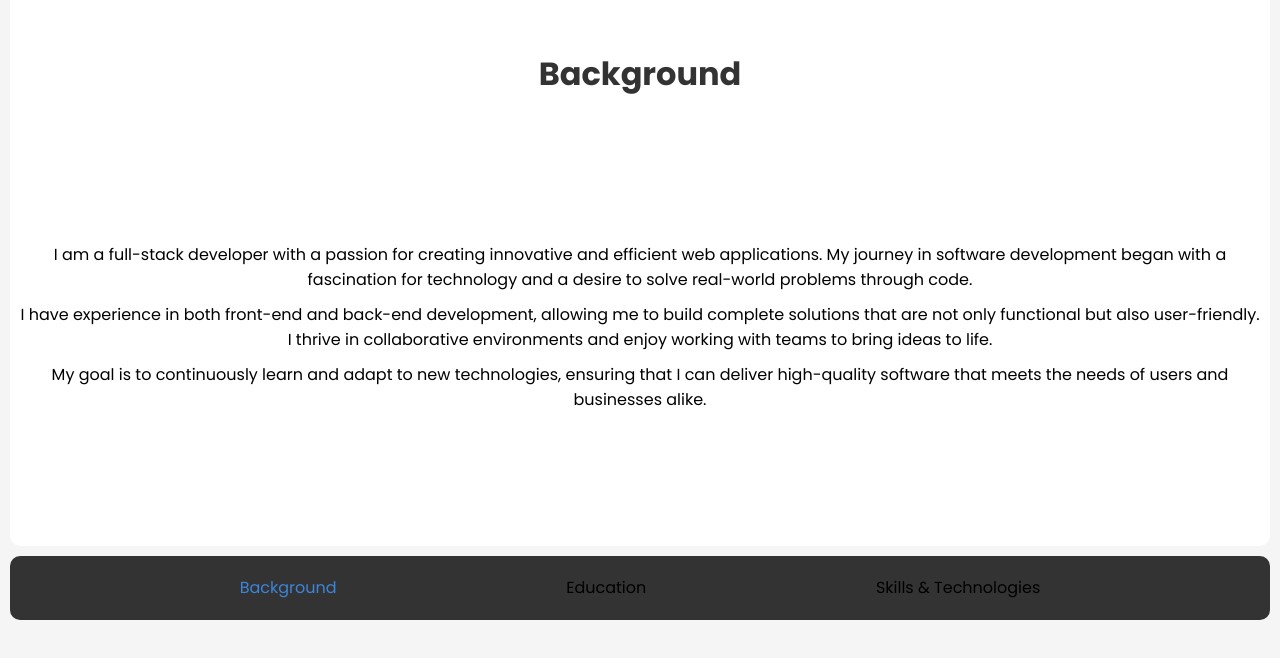
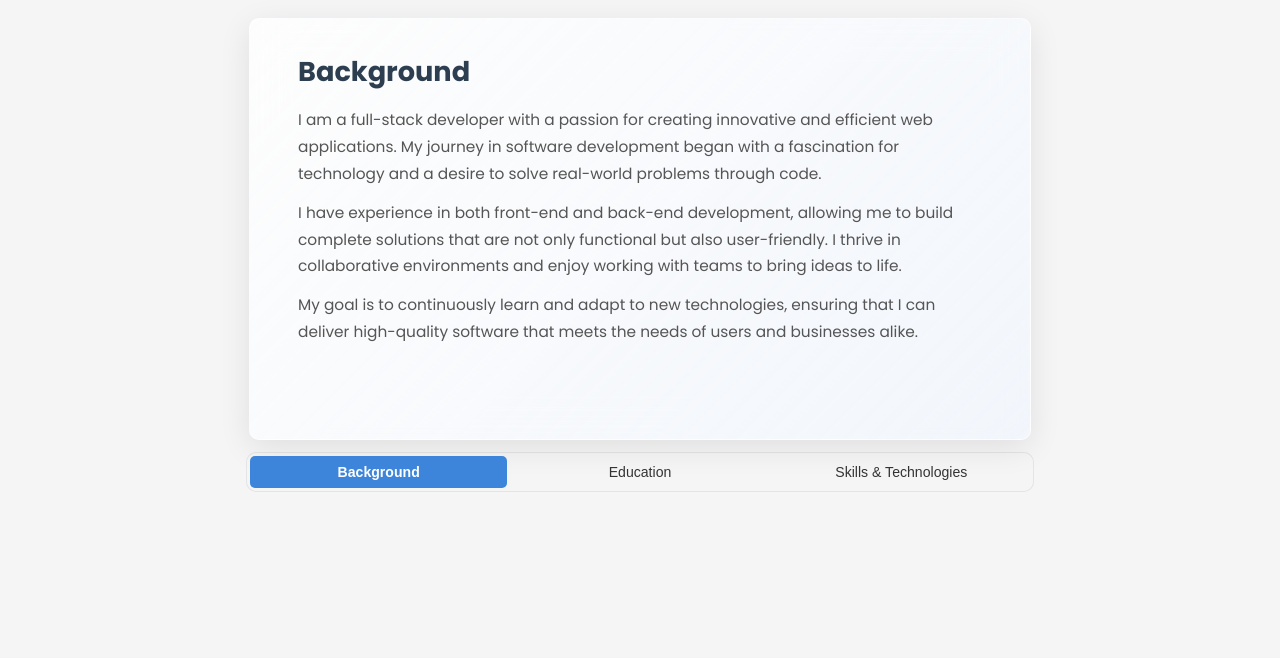
Before and after one commit to TarokoDev/ANSM-Portfolio, a React (Vite) app in the folder frontend/: page / in a window 1280 px wide. Shown: the part 970-1628 px from the top of the page. Built offline with nearby package versions, Linux system fonts and the light colour scheme.

Commit message:
feat: revamp about section with glass card, sliding tab pill, and blur transitions

```diff
--- a/frontend/src/pages/about/About.jsx
+++ b/frontend/src/pages/about/About.jsx
@@ -1,61 +1,84 @@
+import { useState } from "react";
+import { motion, AnimatePresence } from "framer-motion";
 import styles from "./About.module.css";
-import { useState } from "react";
-import Button from "../../components/buttons/Button.jsx";
 import { aboutData } from "./AboutData.js";
 
 export default function About() {
-    const [activeButton, setActiveButton] = useState(0);
-    const [title, setTitle] = useState(aboutData[0].title);
-    const [description, setDescription] = useState(aboutData[0].description);
+    const [activeTab, setActiveTab] = useState(0);
 
-    function handleClick(idx) {
-        setActiveButton(idx);
-        setTitle(aboutData[idx].title);
-        setDescription(aboutData[idx].description);
+    function handleTabClick(idx) {
+        setActiveTab(idx);
     }
 
+    const current = aboutData[activeTab];
+
     return (
-        <div className={styles.container}>
+        <motion.div
+            className={styles.container}
+            whileInView={{ opacity: 1, y: 0 }}
+            initial={{ opacity: 0, y: 30 }}
+            transition={{ duration: 0.5, ease: "easeOut" }}
+            viewport={{ once: true, amount: 0.15 }}
+        >
+            {/* Content card */}
             <div className={styles.component}>
-                <h2 className={styles.title}>{title}</h2>
+                <div className={styles.contentArea}>
+                    <AnimatePresence mode="wait">
+                        <motion.div
+                            key={activeTab}
+                            initial={{ opacity: 0, filter: "blur(6px)" }}
+                            animate={{ opacity: 1, filter: "blur(0px)" }}
+                            exit={{ opacity: 0, filter: "blur(6px)" }}
+                            transition={{ duration: 0.2, ease: "easeOut" }}
+                        >
+                            <h2 className={styles.contentTitle}>{current.title}</h2>
 
-                {Array.isArray(description) ? (
-                    typeof description[0] === "string" ? (
-                        <ul>
-                            {description.map((d, i) => (
-                                <li key={i}>{d}</li>
+                            {Array.isArray(current.description) ? (
+                                typeof current.description[0] === "string" ? (
+                                    current.description.map((para, i) => (
+                                        <p key={i} className={styles.contentPara}>{para}</p>
+                                    ))
+                                ) : (
+                                    current.description.map((group, i) => (
+                                        <div key={i} className={styles.skillGroup}>
+                                            <h4 className={styles.groupTitle}>{group.title}</h4>
+                                            <div className={styles.badgeRow}>
+                                                {group.items.map((item) => (
+                                                    <span key={item} className={styles.badge}>{item}</span>
                                                 ))}
-                        </ul>
-                    ) : (
-                        description.map((group, i) => (
-                            <div key={i}>
-                                <h3>{group.title}</h3>
-                                <ul>
-                                    {group.items.map((item) => (
-                                        <li key={item}>{item}</li>
-                                    ))}
-                                </ul>
+                                            </div>
                                         </div>
                                     ))
                                 )
                             ) : (
-                    <p>{description}</p>
+                                <p className={styles.contentPara}>{current.description}</p>
                             )}
+                        </motion.div>
+                    </AnimatePresence>
+                </div>
             </div>
 
-            <div className={styles.buttons}>
+            {/* Tab bar — outside the card */}
+            <div className={styles.tabBar} role="tablist">
                 {aboutData.map((item, idx) => (
-                    <Button
+                    <button
                         key={idx}
-                        mode="text"
-                        onClick={() => handleClick(idx)}
-                        active={activeButton === idx}
+                        role="tab"
+                        aria-selected={activeTab === idx}
+                        className={styles.tabButton}
+                        onClick={() => handleTabClick(idx)}
                     >
-                        {item.icon}
-                        <span>{item.title}</span>
-                    </Button>
+                        {activeTab === idx && (
+                            <motion.span
+                                className={styles.tabPill}
+                                layoutId="aboutTabPill"
+                                transition={{ type: "spring", stiffness: 400, damping: 34 }}
+                            />
+                        )}
+                        <span className={styles.tabLabel}>{item.title}</span>
+                    </button>
                 ))}
             </div>
-        </div>
+        </motion.div>
     );
 }
--- a/frontend/src/pages/about/About.module.css
+++ b/frontend/src/pages/about/About.module.css
@@ -1,109 +1,182 @@
-/* General Styles */
+/* ── Layout ── */
 .container {
     height: 100dvh;
-    width: 100vw;
+    width: 100%;
     display: flex;
     flex-direction: column;
     padding: 10px;
     box-sizing: border-box;
     background: var(--color-surface);
-    gap: 10px;
 }
 
-label {
-    font-size: clamp(0.875rem, 0.75rem + 0.5vw, 1rem);
-}
-
-.buttons label {
-    font-size: clamp(0.6rem, 0.6rem + 1vw, 1rem);
-}
-
+/* ── Main card ── */
 .component {
-    gap: 10px;
     margin-top: var(--nav-height);
-    height: 100%;
+    flex: 1;
     width: 100%;
     display: flex;
     flex-direction: column;
-    align-items: center;
-    justify-content: space-evenly;
-    padding: 10px;
-    box-sizing: border-box;
-    background: var(--background-color);
+    background: linear-gradient(135deg, rgba(255, 255, 255, 0.82) 0%, rgba(240, 246, 255, 0.65) 100%);
+    backdrop-filter: blur(20px);
+    -webkit-backdrop-filter: blur(20px);
+    border: 1px solid rgba(255, 255, 255, 0.55);
     border-radius: var(--radius-md);
-    overflow-y: auto;
+    box-shadow: 0 8px 32px rgba(0, 0, 0, 0.09);
+    overflow: hidden;
 }
 
-.content {
-    width: 100%;
-    height: 90%;
-    display: flex;
-    flex-direction: column;
-    justify-content: center;
-    text-align: center;
+/* ── Scrollable content area ── */
+.contentArea {
+    flex: 1;
+    overflow-y: auto;
+    padding: 24px 20px 12px;
 }
 
-.title {
-    font-size: 2rem;
-    font-weight: bold;
-    color: var(--color-text-dark);
-    margin-bottom: 20px;
+.contentTitle {
+    font-size: 1.4rem;
+    font-weight: 700;
+    color: var(--text-color);
+    margin: 0 0 14px;
 }
 
-.description {
-    display: flex;
-    flex-direction: column;
-    justify-content: flex-start;
-    align-items: center;
-    font-size: 1rem;
+.contentPara {
+    font-size: 0.93rem;
     color: var(--color-text-secondary);
-    overflow-y: auto;
+    line-height: 1.75;
+    margin: 0 0 12px;
 }
 
-.description li {
-    list-style-type: none;
-    padding-left: 0;
-    margin-bottom: 10px;
-    line-height: 1.6;
+/* ── Skills badge grid ── */
+.skillGroup {
+    margin-bottom: 18px;
 }
 
-.buttons {
+.groupTitle {
+    font-size: 0.68rem;
+    font-weight: 700;
+    text-transform: uppercase;
+    letter-spacing: 0.09em;
+    color: var(--color-text-secondary);
+    margin: 0 0 8px;
+}
+
+.badgeRow {
+    display: flex;
+    flex-wrap: wrap;
+    gap: 6px;
+}
+
+.badge {
+    padding: 4px 12px;
+    border-radius: 50px;
+    background: var(--color-surface);
+    border: 1px solid rgba(0, 0, 0, 0.08);
+    font-size: 0.78rem;
+    font-family: inherit;
+    color: var(--color-text-dark);
+}
+
+/* ── Tab bar — sibling below the card ── */
+.tabBar {
     display: flex;
     flex-direction: row;
-    height: 10%;
-    width: 100%;
-    justify-content: space-evenly;
-    align-items: center;
-    background-color: var(--color-text-dark);
+    background: var(--color-surface);
     border-radius: var(--radius-md);
+    padding: 4px;
+    gap: 4px;
+    margin: 10px 0 0;
+    box-shadow: inset 0 0 0 1px rgba(0, 0, 0, 0.07);
+    flex-shrink: 0;
 }
 
-.buttons div {
-    color: var(--background-color);
+.tabButton {
+    position: relative;
+    flex: 1;
+    padding: 8px 10px;
+    border: none;
+    background: transparent;
+    cursor: pointer;
+    border-radius: var(--radius-sm);
+    display: flex;
+    align-items: center;
+    justify-content: center;
 }
 
-.buttons div {
-    cursor: pointer;
-    scale: 1;
-    transition: scale var(--transition-fast), background-color var(--transition-fast);
-    padding: 5px 10px;
-    border-radius: var(--radius-sm);
+.tabButton:focus-visible {
+    outline: 2px solid var(--color-accent);
+    outline-offset: 2px;
 }
 
-.buttons div:hover {
-    background-color: rgba(0, 0, 0, 0.1);
-    scale: 1.05;
+/* Sliding pill background (Framer layoutId) */
+.tabPill {
+    position: absolute;
+    inset: 0;
+    background: var(--color-accent);
+    border-radius: var(--radius-sm);
+    z-index: 0;
 }
 
-/* Larger screens */
+.tabLabel {
+    position: relative;
+    z-index: 1;
+    font-size: clamp(0.72rem, 0.6rem + 1vw, 0.88rem);
+    font-weight: 500;
+    color: var(--color-text-dark);
+    transition: color var(--transition-fast);
+    white-space: nowrap;
+    font-family: inherit;
+}
+
+.tabButton[aria-selected="true"] .tabLabel {
+    color: white;
+    font-weight: 600;
+}
+
+/* ── Desktop ── */
 @media screen and (min-width: 480px) {
-    .content {
-        width: 80%;
+    .container {
+        padding-top: var(--nav-height);
+        padding-left: 20px;
+        padding-right: 20px;
+        justify-content: center;
+        gap: 12px;
+    }
+
+    .component {
+        flex: none;
+        margin-top: 0;
+        height: 420px;
+        width: 100%;
+        max-width: 780px;
+        align-self: center;
+    }
+
+    .tabBar {
+        margin: 0;
+        width: 100%;
+        max-width: 780px;
+        align-self: center;
+    }
+
+    .contentArea {
+        padding: 32px 48px 16px;
+    }
+
+    .contentTitle {
+        font-size: 1.7rem;
+    }
+
+    .contentPara {
+        font-size: 0.96rem;
+        max-width: 680px;
     }
 }
 
+/* ── Reduced motion ── */
 @media (prefers-reduced-motion: reduce) {
-    .buttons div {
+    .tabLabel,
+    .badge {
         transition: none;
+        filter: none !important;
     }
 }
```
Lines whose indentation alone changed are shown as unchanged.
